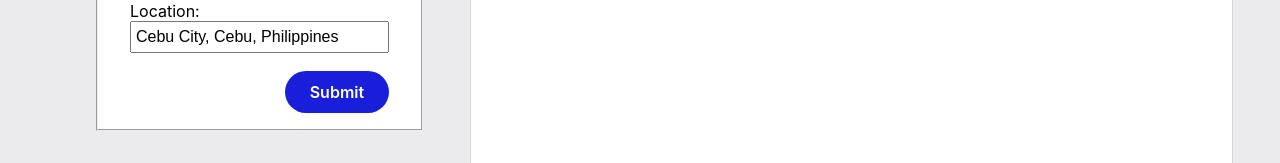
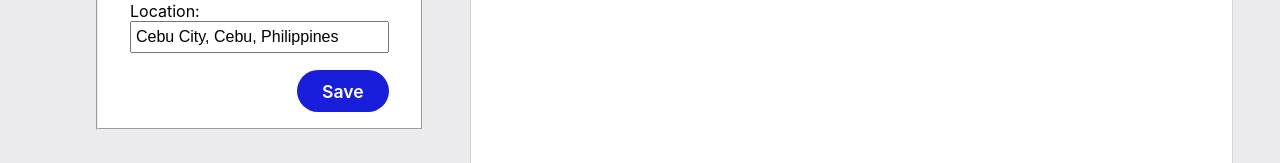
Before and after one commit to Luzefiru/Resumize, a React (Create React App) app: page / in a window 1280 px wide. Both pictures are taken after a click on the button "+ Edit Header Details". Shown: the part 459-622 px from the top of the page. Built offline with nearby package versions, Linux system fonts and the light colour scheme; the HTML template or start-up script is replaced by a standard one.

Commit message:
style: change button naming semantics

```diff
--- a/src/components/form/FormHeader.css
+++ b/src/components/form/FormHeader.css
@@ -15,15 +15,16 @@
 .form--header > fieldset > button[type='button'] {
   all: unset;
   align-self: flex-end;
-  margin-top: 0.35rem;
+  margin-top: 5px;
   display: flex;
   justify-content: center;
   align-items: center;
   background-color: var(--primary);
   color: var(--surface);
   height: 42px;
-  width: 104px;
+  width: 92px;
   border-radius: 24px;
+  font-size: 1.1rem;
   font-weight: 600;
   cursor: pointer;
   transition: all 0.1s ease-out;
--- a/src/components/form/FormHeader.jsx
+++ b/src/components/form/FormHeader.jsx
@@ -48,7 +48,7 @@ class FormHeader extends React.Component {
             value={this.props.headerDetails.location}
           />
           <button type="button" onClick={this.props.toggleEditHeaderDetails}>
-            Submit
+            Save
           </button>
         </fieldset>
       </form>
```
